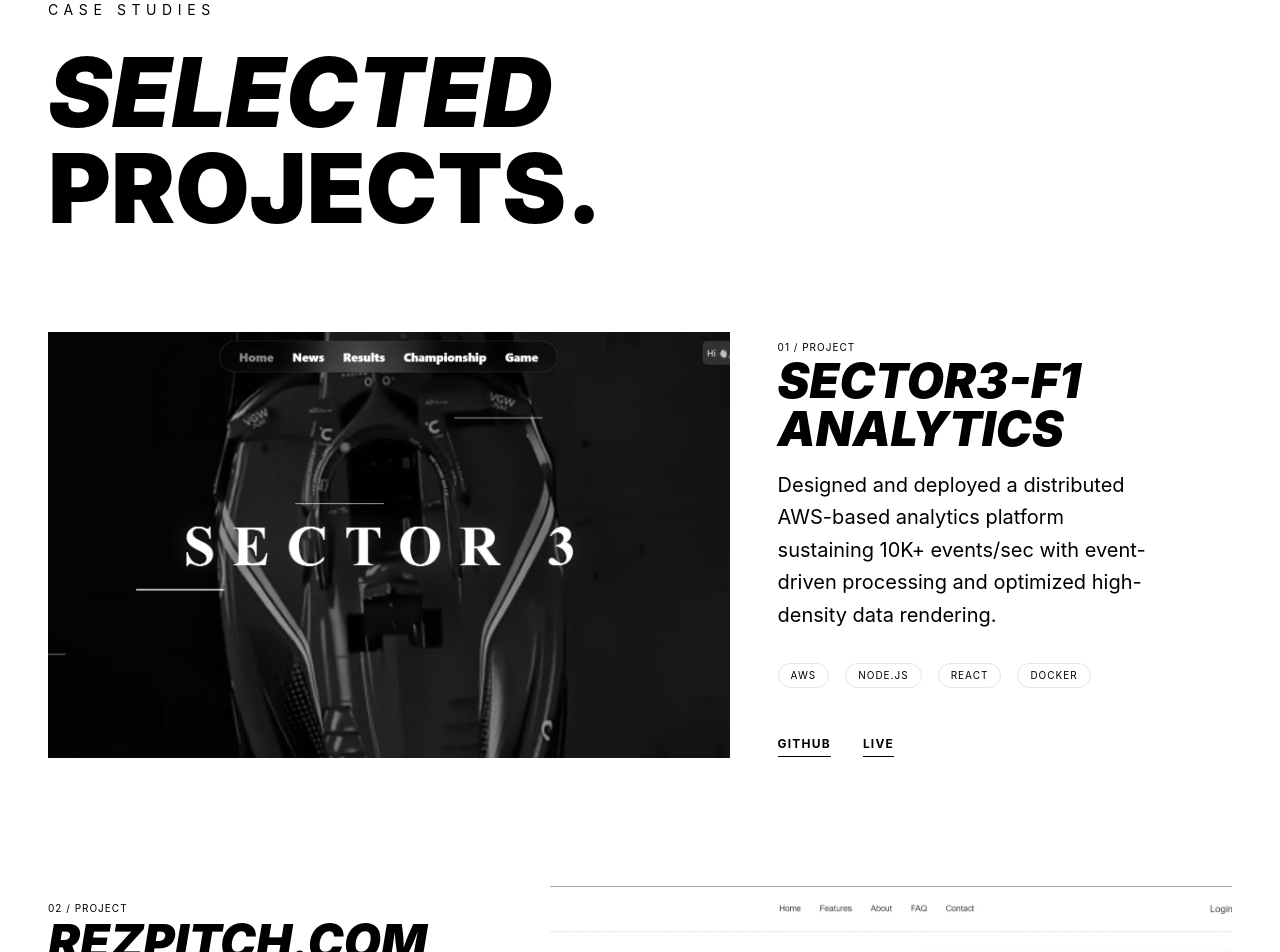
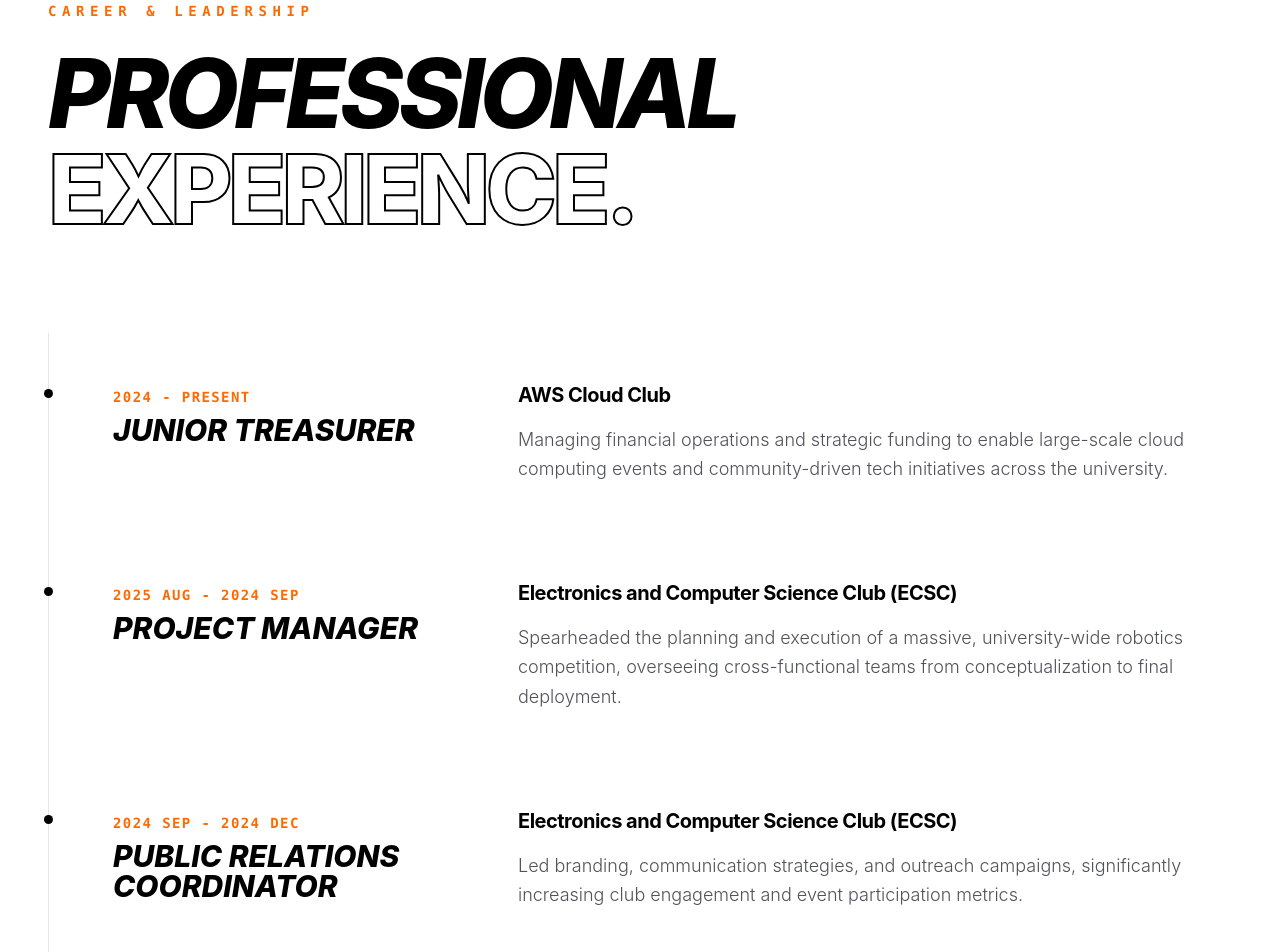
Before and after one commit to maneeshaYasinth/portfolio-website, a React (Vite) app: page / in a window 1280 px wide. Shown: the part 1080-2032 px from the top of the page. Built offline with nearby package versions, Linux system fonts and the light colour scheme; a web font is replaced by a local one.

Commit message:
added experience

```diff
--- a/src/App.jsx
+++ b/src/App.jsx
@@ -4,6 +4,7 @@ import AOS from 'aos'
 import 'aos/dist/aos.css'
 import Navbar from './components/Navbar'
 import Hero from './pages/Hero'
+import Experience from './pages/Experience'
 import Work from './pages/Work'
 import Arsenal from './pages/Arsenal'
 import Contact from './pages/Contact'
@@ -41,6 +42,7 @@ function App() {
     <>
       <Navbar isDarkMode={isDarkMode} onToggleDarkMode={toggleDarkMode} />
       <Hero isDarkMode={isDarkMode} />
+      <Experience isDarkMode={isDarkMode} />
       <Work isDarkMode={isDarkMode} />
       <Achievements isDarkMode={isDarkMode} />
       <Arsenal isDarkMode={isDarkMode} />
--- a/src/components/Navbar.jsx
+++ b/src/components/Navbar.jsx
@@ -1,7 +1,12 @@
 import { useEffect, useState } from 'react';
 
 export default function Navbar({ isDarkMode, onToggleDarkMode }) {
-  const navItems = ['Work', 'About', 'Contact'];
+  const navItems = [
+    { label: 'Experience', href: '#experience' },
+    { label: 'Achievements', href: '#achievements' },
+    { label: 'Arsenal', href: '#arsenal' },
+    { label: 'Contact', href: '#contact' },
+  ];
   const [isMobileMenuOpen, setMobileMenuOpen] = useState(false);
 
   useEffect(() => {
@@ -52,13 +57,13 @@ export default function Navbar({ isDarkMode, onToggleDarkMode }) {
           <div className="hidden md:flex items-center gap-12">
             {navItems.map((item) => (
               <a
-                key={item}
-                href={`#${item.toLowerCase()}`}
+                key={item.label}
+                href={item.href}
                 className={`text-xs uppercase tracking-[0.3em] font-bold relative group transition-colors ${
                   isDarkMode ? 'text-zinc-300 hover:text-white' : 'text-zinc-600 hover:text-black'
                 }`}
               >
-                {item}
+                {item.label}
                 <span
                   className={`absolute -bottom-1 left-0 w-0 h-0.5 transition-all duration-300 group-hover:w-full ${
                     isDarkMode ? 'bg-white' : 'bg-black'
@@ -131,14 +136,14 @@ export default function Navbar({ isDarkMode, onToggleDarkMode }) {
         >
           {navItems.map((item) => (
             <a
-              key={item}
-              href={`#${item.toLowerCase()}`}
+              key={item.label}
+              href={item.href}
               onClick={closeMobileMenu}
               className={`text-3xl sm:text-4xl font-display font-extrabold uppercase italic tracking-tighter transition-colors cursor-pointer ${
                 isDarkMode ? 'text-white hover:text-zinc-400' : 'text-black hover:text-gray-400'
               }`}
             >
-              {item}
+              {item.label}
             </a>
           ))}
         </div>
--- /dev/null
+++ b/src/pages/Experience.jsx
@@ -0,0 +1,133 @@
+export default function Experience({ isDarkMode }) {
+  const experienceItems = [
+    {
+      period: '2024 - Present',
+      role: 'Junior Treasurer',
+      organization: 'AWS Cloud Club',
+      description:
+        'Managing financial operations and strategic funding to enable large-scale cloud computing events and community-driven tech initiatives across the university.',
+    },
+    {
+      period: '2025 Aug - 2024 Sep',
+      role: 'Project Manager',
+      organization: 'Electronics and Computer Science Club (ECSC)',
+      description:
+        'Spearheaded the planning and execution of a massive, university-wide robotics competition, overseeing cross-functional teams from conceptualization to final deployment.',
+    },
+    {
+      period: '2024 Sep - 2024 Dec',
+      role: 'Public Relations Coordinator',
+      organization: 'Electronics and Computer Science Club (ECSC)',
+      description:
+        'Led branding, communication strategies, and outreach campaigns, significantly increasing club engagement and event participation metrics.',
+    },
+    {
+      period: '2023 - Present',
+      role: 'Member',
+      organization: 'Electronics and Computer Science Club (ECSC)',
+      description:
+        'Actively contributed to tech workshops, foundational club operations, and collaborative engineering projects.',
+    },
+  ];
+
+  return (
+    <section
+      id="experience"
+      className={`py-32 border-t transition-colors duration-500 ${
+        isDarkMode ? 'bg-zinc-950' : 'bg-white'
+      } ${
+        isDarkMode ? 'border-black' : 'border-white'
+      }`}
+    >
+      <div className="max-w-7xl mx-auto px-6 md:px-12">
+        <div className="mb-24" data-aos="fade-right" data-aos-duration="800">
+          <h2
+            className={`text-sm font-mono uppercase tracking-[0.4em] font-bold mb-6 ${
+              isDarkMode ? 'text-orange-400' : 'text-orange-500'
+            }`}
+          >
+            Career & Leadership
+          </h2>
+          <h3
+            className={`text-6xl md:text-8xl font-display font-extrabold tracking-tighter uppercase italic text-balance ${
+              isDarkMode ? 'text-white' : 'text-black'
+            }`}
+          >
+            Professional <br />
+            <span
+              className="not-italic text-transparent"
+              style={{ WebkitTextStroke: isDarkMode ? '2px #f4f4f5' : '2px #000000' }}
+            >
+              Experience.
+            </span>
+          </h3>
+        </div>
+
+        <div
+          className={`relative border-l ml-4 md:ml-0 ${
+            isDarkMode ? 'border-white/20' : 'border-black/10'
+          }`}
+        >
+          {experienceItems.map((item, index) => (
+            <div
+              key={`${item.role}-${item.period}`}
+              data-aos="fade-up"
+              data-aos-delay={Math.min(index * 90, 300)}
+              className={`relative pl-8 md:pl-16 py-12 group transition-colors ${
+                isDarkMode ? 'hover:bg-white/[0.02]' : 'hover:bg-black/[0.02]'
+              }`}
+            >
+              <div
+                className={`absolute left-[-5px] top-14 w-[9px] h-[9px] rounded-full transition-all duration-300 ${
+                  isDarkMode
+                    ? 'bg-white group-hover:bg-orange-400 group-hover:scale-150'
+                    : 'bg-black group-hover:bg-orange-500 group-hover:scale-150'
+                }`}
+              ></div>
+
+              <div className="grid md:grid-cols-[1fr_2fr] gap-4 md:gap-12 items-baseline">
+                <div>
+                  <span
+                    className={`text-sm font-mono font-bold uppercase tracking-widest mb-2 block ${
+                      isDarkMode ? 'text-orange-400' : 'text-orange-500'
+                    }`}
+                  >
+                    {item.period}
+                  </span>
+
+                  <h4
+                    className={`text-2xl md:text-3xl font-display font-extrabold uppercase italic leading-none transition-colors ${
+                      isDarkMode
+                        ? 'text-white group-hover:text-orange-400'
+                        : 'text-black group-hover:text-orange-500'
+                    }`}
+                  >
+                    {item.role}
+                  </h4>
+                </div>
+
+                <div className="space-y-4">
+                  <h5
+                    className={`text-xl font-bold tracking-tight ${
+                      isDarkMode ? 'text-white' : 'text-black'
+                    }`}
+                  >
+                    {item.organization}
+                  </h5>
+
+                  <p
+                    className={`text-lg font-light leading-relaxed max-w-2xl ${
+                      isDarkMode ? 'text-zinc-300' : 'text-zinc-600'
+                    }`}
+                  >
+                    {item.description}
+                  </p>
+                </div>
+              </div>
+            </div>
+          ))}
+        </div>
+      </div>
+    </section>
+  );
+}
```
